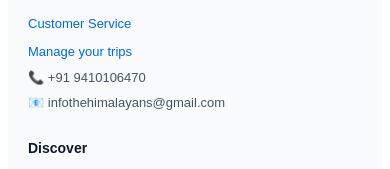
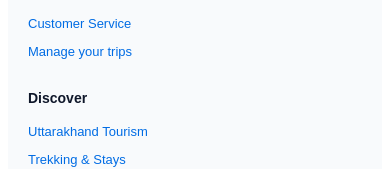
Before and after one commit to pamnautiyal-cpu/himstay, a React (Vite) app in the folder frontend/: page / in a window 390 px wide. Shown: the part 1438-1607 px from the top of the page. Built offline with nearby package versions, Linux system fonts and the light colour scheme.

Commit message:
Update Contact page with correct phone and email

```diff
--- a/frontend/src/components/Footer.jsx
+++ b/frontend/src/components/Footer.jsx
@@ -9,14 +9,12 @@ export default function Footer() {
         {/* ─── GRID LAYOUT ─── */}
         <div style={{ display: "grid", gridTemplateColumns: "repeat(auto-fit, minmax(200px, 1fr))", gap: "30px", marginBottom: "40px" }}>
 
-          {/* Column 1: Contact/Support */}
+          {/* Column 1: Contact/Support (Phone/Email removed) */}
           <div>
             <h4 style={columnTitleStyle}>Support</h4>
             <ul style={ulStyle}>
               <li><Link to="/contact" style={linkStyle}>Customer Service</Link></li>
               <li><Link to="/mytrips" style={linkStyle}>Manage your trips</Link></li>
-              <li style={{ fontSize: "13px", color: "#475569" }}>📞 +91 9410106470</li>
-              <li style={{ fontSize: "13px", color: "#475569" }}>📧 infothehimalayans@gmail.com</li>
             </ul>
           </div>
 
```
